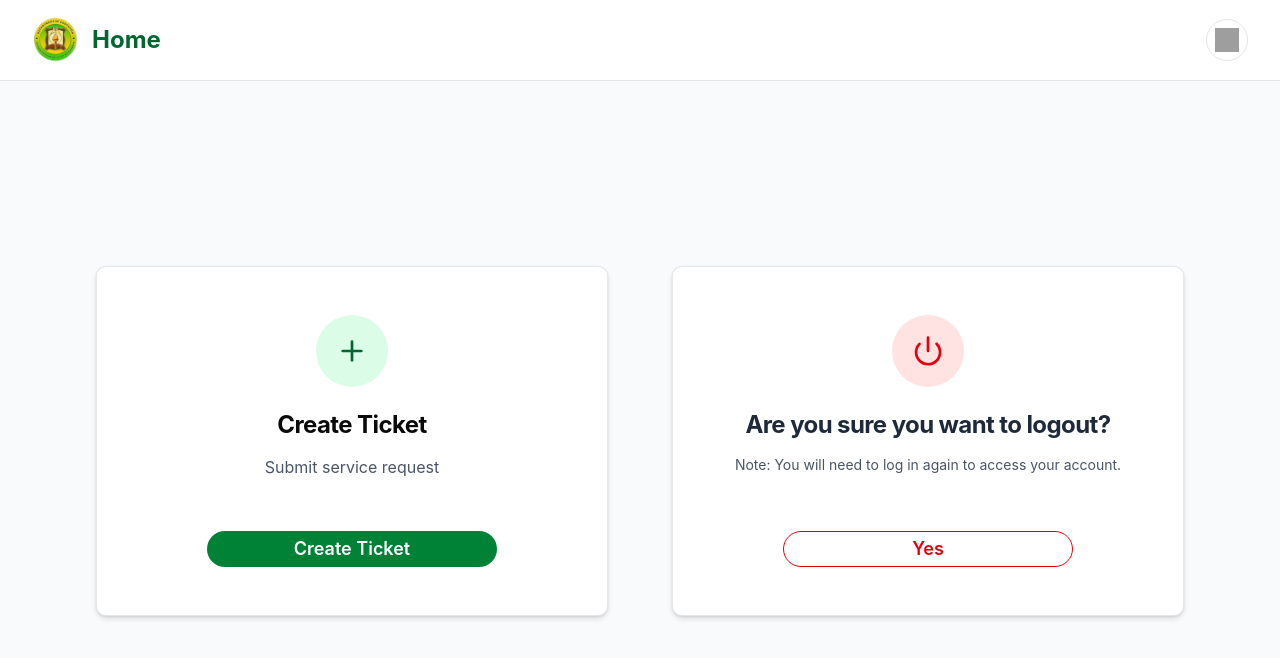
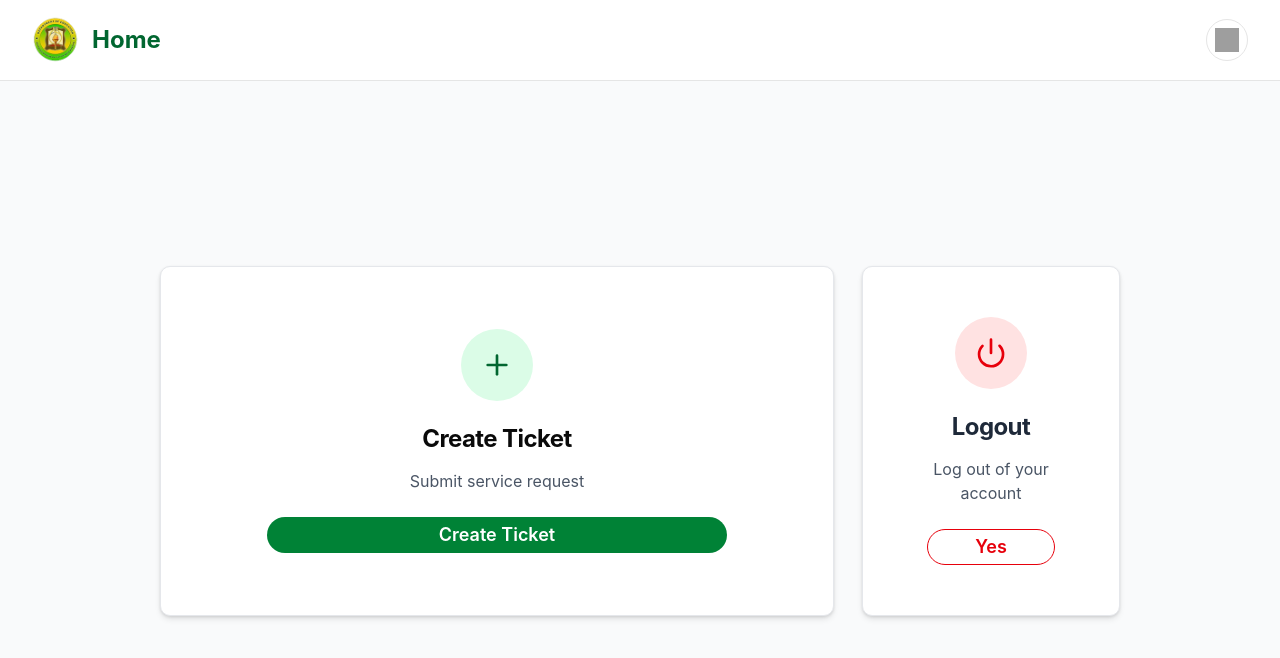
Before and after one commit to Hopkins26/sdo-acts-onsite, a React (Vite) app: page /create-ticket in a window 1280 px wide. Shown: the top 658 px of the page. Built offline with nearby package versions, Linux system fonts and the light colour scheme; grey boxes are pictures that could not be loaded.

Commit message:
style(ui): adjust styling of createticket page

```diff
--- a/src/pages/CreateTicket.jsx
+++ b/src/pages/CreateTicket.jsx
@@ -32,10 +32,10 @@ export default function CreateTicket() {
 
       {/* Main */}
       <main className="flex flex-1 items-center justify-center bg-gray-50">
-        <div className="flex justify-center items-center gap-16 w-full">
+        <div className="flex justify-center items-center gap-7 w-[75%]">
           {/* Create Ticket Card */}
-          <Card className="w-[40%] h-[350px] text-center shadow-lg border border-gray-200 flex flex-col justify-between p-6">
-            <CardHeader className="flex flex-col items-center">
+          <Card className="flex-3 h-[350px] text-center shadow-lg border border-gray-200 flex flex-col justify-center p-6">
+            <CardHeader className="flex flex-col items-center mb-0">
               <div className="bg-green-100 p-5 rounded-full">
                 <Plus className="text-green-800 w-8 h-8" />
               </div>
@@ -50,7 +50,7 @@ export default function CreateTicket() {
             <CardContent className="flex justify-center">
               <Button
                 onClick={() => navigate("/ticket-form")}
-                className="bg-green-700 hover:bg-green-800 text-white font-semibold text-lg px-10 py-4 rounded-full w-[70%]"
+                className="bg-green-700 hover:bg-green-800 text-white font-semibold text-lg px-10 py-4 rounded-full w-[80%]"
               >
                 Create Ticket
               </Button>
@@ -58,16 +58,16 @@ export default function CreateTicket() {
           </Card>
 
           {/* Logout Card */}
-          <Card className="w-[40%] h-[350px] text-center shadow-lg border border-gray-200 flex flex-col justify-between p-6">
+          <Card className="flex-1 h-[350px] text-center shadow-lg border border-gray-200 flex flex-col justify-center p-6">
             <CardHeader className="flex flex-col items-center">
               <div className="bg-red-100 p-5 rounded-full">
                 <Power className="text-red-600 w-8 h-8" />
               </div>
               <CardTitle className="text-2xl font-bold mt-4 text-gray-800">
-                Are you sure you want to logout?
+                Logout
               </CardTitle>
-              <p className="text-gray-600 text-sm mt-2 text-center">
-                Note: You will need to log in again to access your account.
+              <p className="text-gray-600 text-base mt-2">
+                Log out of your account
               </p>
             </CardHeader>
 
@@ -75,7 +75,7 @@ export default function CreateTicket() {
               <Button
                 onClick={() => navigate("/login")}
                 variant="outline"
-                className="border border-red-600 text-red-600 hover:bg-red-100 font-semibold text-lg px-10 py-4 rounded-full w-[70%]"
+                className="border border-red-600 text-red-600 hover:bg-red-100 font-semibold text-lg px-10 py-4 rounded-full w-[80%]"
               >
                 Yes
               </Button>
```
